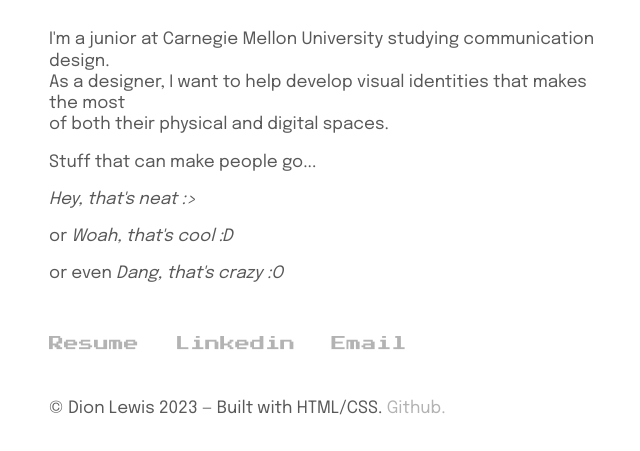
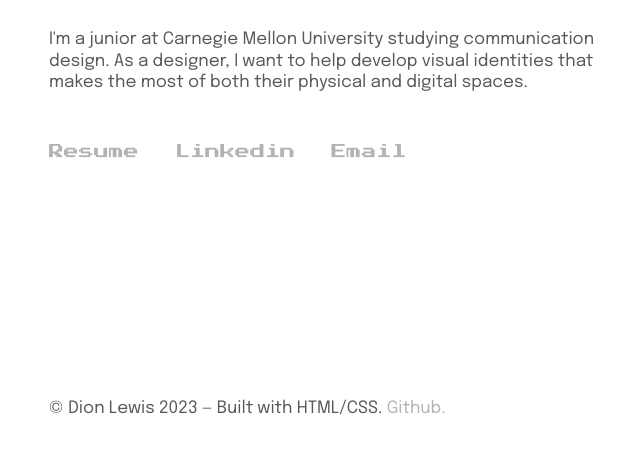
Before and after one commit to ysiuz/website, a plain HTML site: page about.html in a window 1280 px wide. Shown: the part 349-800 px from the top of the page, without its empty margins (47-687 px from the left). Drawn offline with Linux system fonts and the light colour scheme.

Commit message:
fixed about page

```diff
--- a/about.html
+++ b/about.html
@@ -61,39 +61,9 @@
 
                 <b>
                 I'm a junior at Carnegie Mellon University studying communication design.
-                <br>
                 As a designer, I want to help develop visual identities that makes the most
-                <br>
                 of both their physical and digital spaces.
 
-                <div class="smallbr"></div>
-
-                Stuff that can make people go...
-
-                <br>
-                <div class="smallbr"></div>
-
-                <b class="italic">
-                Hey, that's neat :>
-                </b>
-
-                <div class="smallbr"></div>
-
-                or
-
-                <b class="italic">
-                    Woah, that's cool :D
-                </b>
-
-                <div class="smallbr"></div>
-
-
-                or even
-
-
-                <b class="italic">
-                    Dang, that's crazy :O
-                </b>
 
                 <div class="smallbr"></div>
 
```
